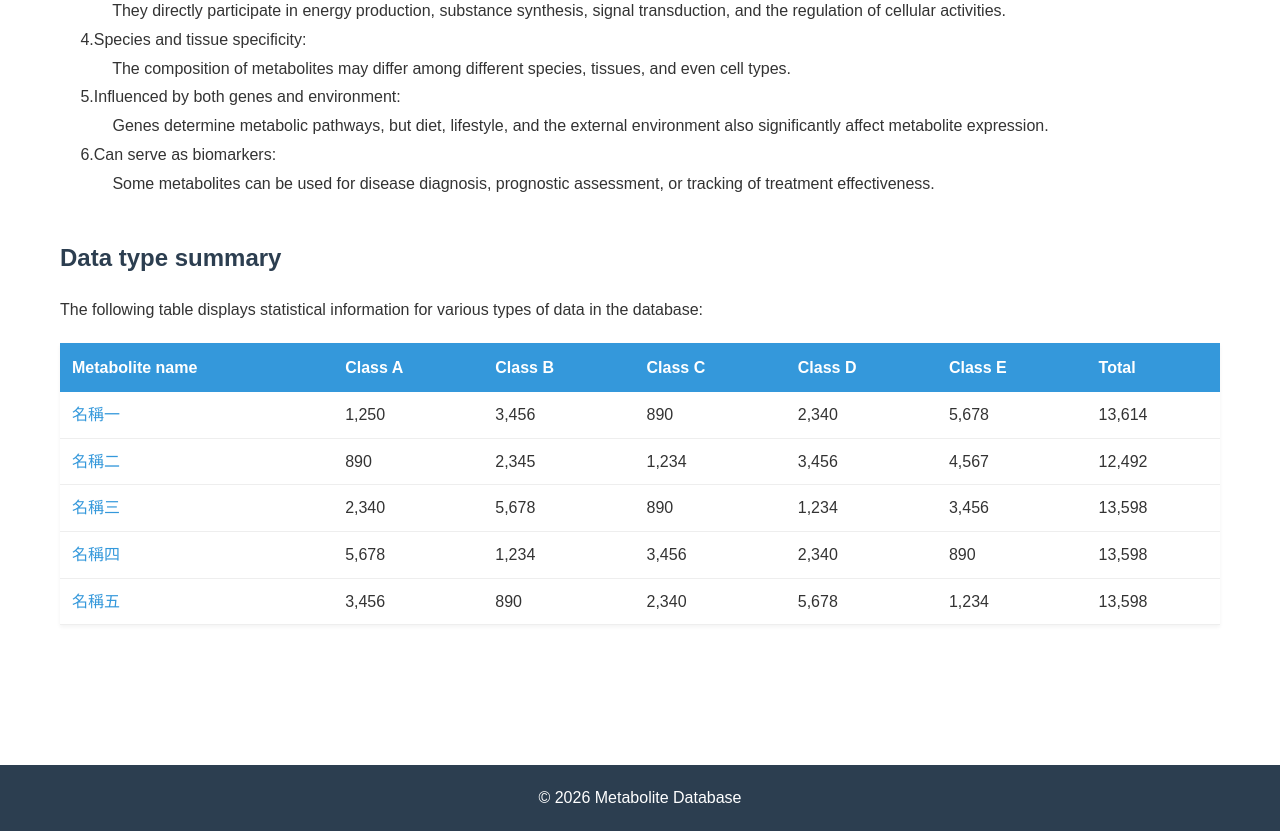
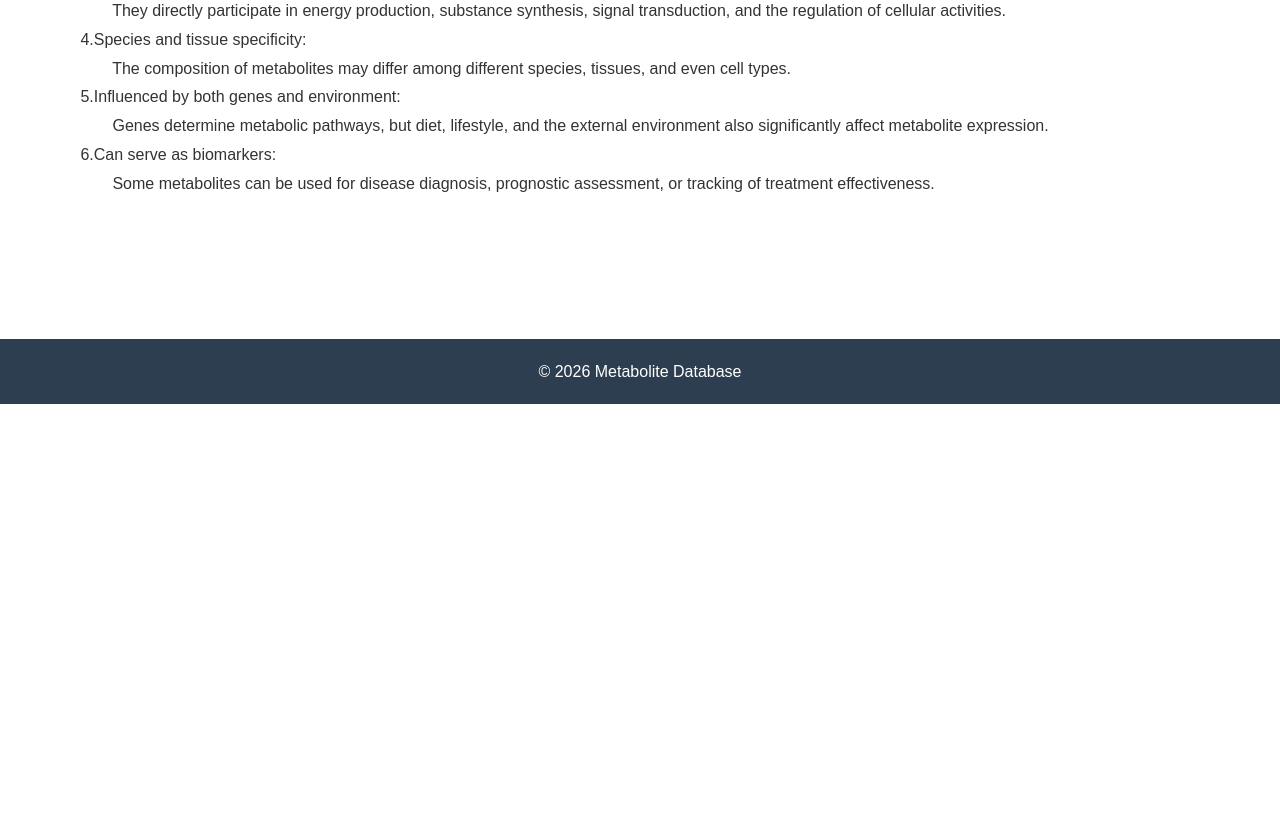
Before and after one commit to Yu-oct-01/dbMetabolite, a PHP site: page / in a window 1280 px wide. Shown: the part 840-1671 px from the top of the page. After the commit the page ends 1244 px from the top, so only its background shows below. Run offline with PHP 8.4, Linux system fonts and the light colour scheme.

Commit message:
edit README

```diff
--- a/dbMetabolite/index.php
+++ b/dbMetabolite/index.php
@@ -60,33 +60,6 @@ require_once 'config.php';
                 &emsp;&emsp;&emsp; Some metabolites can be used for disease diagnosis, prognostic assessment, or tracking of treatment effectiveness.<br>
             </p>
     </div>
-
-    <!-- 數據表格 -->
-    <div class="table-section">
-        <h2>Data type summary</h2>
-        <p>The following table displays statistical information for various types of data in the database:</p>
-        <table class="data-table">
-            <thead>
-                <tr>
-                    <th>Metabolite name</th>
-                    <th>Class A</th>
-                    <th>Class B</th>
-                    <th>Class C</th>
-                    <th>Class D</th>
-                    <th>Class E</th>
-                    <th>Total</th>
-                </tr>
-            </thead>
-            <tbody>
-                <!-- 連上資料庫後，把下面換成 PHP while($row = $stmt->fetch()) 迴圈 -->
-                <tr><td><a href="#">名稱一</a></td><td>1,250</td><td>3,456</td><td>890</td><td>2,340</td><td>5,678</td><td>13,614</td></tr>
-                <tr><td><a href="#">名稱二</a></td><td>890</td><td>2,345</td><td>1,234</td><td>3,456</td><td>4,567</td><td>12,492</td></tr>
-                <tr><td><a href="#">名稱三</a></td><td>2,340</td><td>5,678</td><td>890</td><td>1,234</td><td>3,456</td><td>13,598</td></tr>
-                <tr><td><a href="#">名稱四</a></td><td>5,678</td><td>1,234</td><td>3,456</td><td>2,340</td><td>890</td><td>13,598</td></tr>
-                <tr><td><a href="#">名稱五</a></td><td>3,456</td><td>890</td><td>2,340</td><td>5,678</td><td>1,234</td><td>13,598</td></tr>
-            </tbody>
-        </table>
-    </div>
 </div>
 
 <?php include BASE_PATH . 'includes/footer.php'; ?>
```
Also changed, not shown: dbMetabolite/README.md.
